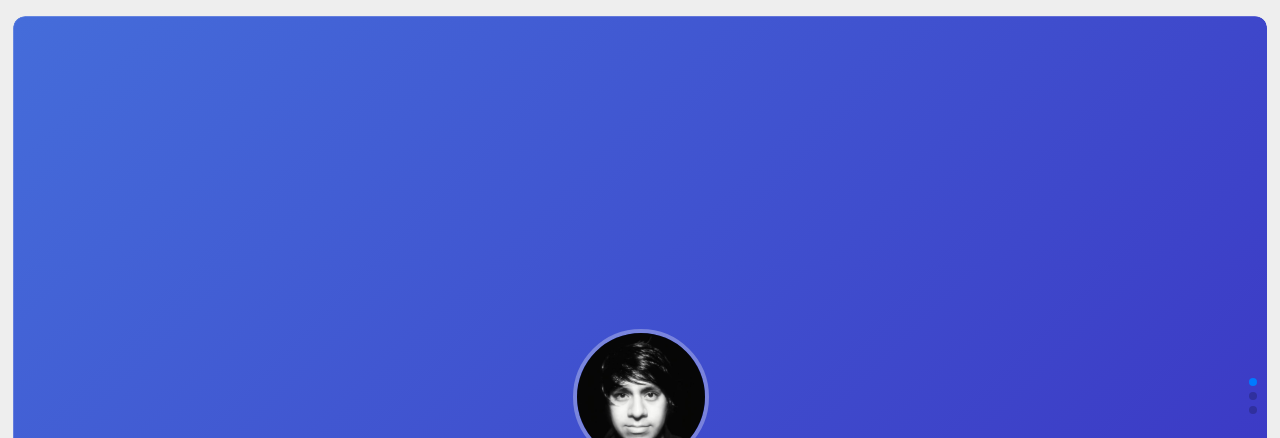
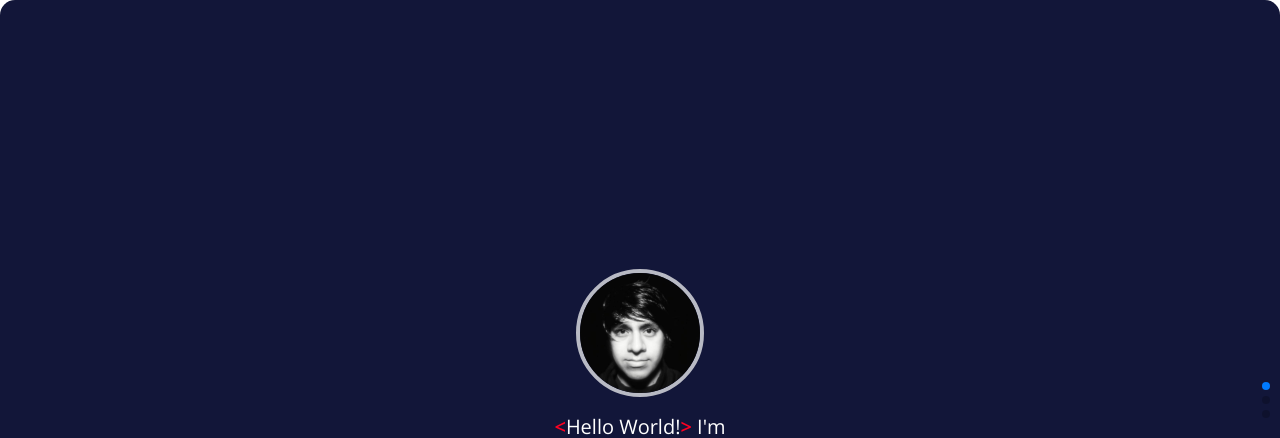
Before and after one commit to MONYARDIN/Portfolio-Web-Responsive, a plain HTML site: page index.html in a window 1280 px wide. Shown: the top 438 px of the page. Drawn offline with nearby package versions, Linux system fonts and the light colour scheme.

Commit message:
Contenido Home

```diff
--- a/css/styles.css
+++ b/css/styles.css
@@ -1,62 +1,106 @@
+/*===================== GOOGLE FONTS ====================*/
+@import url('https://fonts.googleapis.com/css2?family=Open+Sans:wght@400;600&family=Raleway:wght@500;600;700&display=swap');
+
+/*====================== VARIABLES CSS =====================*/
 :root {
-    --color-gradient-1: #3206B0;
-    --color-gradient-2: #487EE1;
-    --color-gradient-3: #5FFBF1;
-    --color4: #a99ee6;
-    --color5: #f4d5ed;
+    --first-color: #121639;
+    --second-color: #121c41;
+    --third-color: #ff0022;
+    --text-color: #FFF;
+    --title-color: #ff0022;
+
+
+    /*=============== FONT AND TYPOGRAPHY ===============*/
+    --body-font: 'Open Sans', sans-serif;
+    --title-font: 'Raleway', sans-serif;
+    --biggest-font-size: 2.5rem;
+    --h1-font-size: 1.5rem;
+    --h2-font-size: 1.25rem;
+    --h3-font-size: 1rem;
+    --normal-font-size: .938rem;
+    --small-font-size: .813rem;
+    --smaller-font-size: .75rem;
+
+    /*=============== FONT WEIGHT ===============*/
+    --font-medium: 500;
+    --font-semi-bold: 600;
+
+    /*=============== MARGENES BOTTOM ===============*/
+    --mb-0-25: .25rem;
+    --mb-0-5: .5rem;
+    --mb-0-75: .75rem;
+    --mb-1: 1rem;
+    --mb-1-25: 1.25rem;
+    --mb-1-5: 1.5rem;
+    --mb-2: 2rem;
+    --mb-2-5: 2.5rem;
 }
 
-html,
-body {
-    position: relative;
-    height: 100%;
+/*================== BASE =====================*/
+*{
+    box-sizing: border-box;
+    padding: 0;
+    margin: 0;
+}
+html{
+    scroll-behavior: smooth;
 }
 
 body {
-    font-size: 10px;
-    color: #000;
+    position: relative;
     margin: 0;
-    background: #eee;
-    /* background: linear-gradient(-45deg, var(--color-gradient-1), var(--color-gradient-2), var(--color-gradient-3)); */
-    background-size: 300% 300%;
-    animation: gradient 8s ease infinite;
     padding: 0;
+    font-family: var(--body-font);
+    font-size: var(--normal-font-size);
+    color: var(--text-color);
+
 }
 
-
-.swiper-container {
-    top: 2%;
-    width: 98%;
-    height: 95%;
-    border-radius: 12px;
+h1, h2, h3{
+    color: var(--text-color);
+    font-weight: var(--font-semi-bold);
+    font-family: var(--title-font);
+}
+ul{
+    list-style: none;
 }
 
-.main{
-    background: linear-gradient(-45deg, var(--color-gradient-1), var(--color-gradient-2), var(--color-gradient-3));
-	background-size: 400% 400%;
-	animation: gradient 15s ease infinite;
+a{
+    text-decoration: none;
 }
 
-@keyframes gradient {
-	0% {
-		background-position: 0% 50%;
-	}
-	50% {
-		background-position: 100% 50%;
-	}
-	100% {
-		background-position: 0% 50%;
-	}
+img, video{
+    max-width: 100%;
+    height: auto;
 }
+
+.highlighted__content{
+    color: var(--third-color);
+    font-weight: var(--font-semi-bold);
+}
+
+/*=============== PARTICLES ==============*/
+#particles-js {
+    width: 100%;
+    height: 100%;
+    position: fixed;
+    z-index: -100;
+    background-color: rgba(0, 0, 0, 0);
+}
+
+/*=============== SWIPER ================*/
+.swiper-container {
+    width: 100%;
+    height: 100vh;
+    border-radius: 15px;
+}
+
 .swiper-slide {
     box-shadow: 0 10px 10px 0 rgba( 31, 38, 135, 0.37 );
-    backdrop-filter: blur( 1.5px );
-    -webkit-backdrop-filter: blur( 1.5px );
+    /* backdrop-filter: blur( 1.5px );
+    -webkit-backdrop-filter: blur( 1.5px ); */
     border-radius: 12px;
-    border: 1px solid rgba( 255, 255, 255, 0.18 );
-    font-size: 18px;
-
-  /* Center slide text vertically */
+    /* Center slide text vertically */
     display: -webkit-box;
     display: -ms-flexbox;
     display: -webkit-flex;
@@ -71,9 +115,36 @@ body {
     align-items: center;
 }
 
+.main{
+    background: var(--first-color);
+}
+
+.main-content{
+    display: flex;
+    flex-direction: column;
+    align-items: center;
+}
+
 .profile__photo{
     width: 8rem;
     height: auto;
     border-radius: 50%;
-    border: 4px solid rgba(255, 255, 255, 0.3);
+    border: 4px solid rgba(255, 255, 255, 0.7);
+    margin-bottom: var(--mb-1);
 }
+
+.main__data-title{
+    font-size: var(--biggest-font-size);
+    text-align: center;
+    margin-bottom: var(--mb-0-25);
+}
+
+.main__data-subtitle{
+    font-size: var(--h2-font-size);
+    margin-bottom: var(--mb-0-25);
+}
+
+.main__data-information{
+    font-size: var(--normal-font-size);
+    text-align: center;
+}
--- a/index.html
+++ b/index.html
@@ -19,7 +19,16 @@
     <div class="swiper-container mySwiper">
         <div class="swiper-wrapper">
             <section class="main swiper-slide">
-                <img src="imgs/profile2.jpeg" alt="" class="profile__photo" id="profile-photo">
+                <!-- Particles -->
+                <div id="particles-js"></div>
+
+                <!-- Main Content-->
+                <div class="main-content">
+                    <img src="imgs/profile2.jpeg" alt="" class="profile__photo" id="profile-photo">
+                    <span class="main__data-subtitle"><span class="highlighted__content">&#60</span>Hello World!<span class= "highlighted__content">&#62</span> I'm</span>
+                    <h1 class="main__data-title">Roberto Monjardin</h1>
+                    <h2 class="main__data-information">A young <span class="highlighted__content">web developer</span><br> with crazy for mobile and web design</h2>
+                </div>
             </section>
 
             <section class="swiper-slide">Slide 2</section>
@@ -33,6 +42,8 @@
     <script src="https://unpkg.com/swiper/swiper-bundle.min.js"></script>
 
     <script src="js/main.js"></script>
+    <script src="js/particles.min.js"></script>
+<script src="js/app.js"></script>
 </body>
 
 </html>
--- /dev/null
+++ b/js/app.js
@@ -0,0 +1,112 @@
+particlesJS(
+    {
+        "particles": {
+          "number": {
+            "value": 60,
+            "density": {
+              "enable": true,
+              "value_area": 800
+            }
+          },
+          "color": {
+            "value": "#eee"
+          },
+          "shape": {
+            "type": "circle",
+            "stroke": {
+              "width": 0.1,
+              "color": "#fff"
+            },
+            "polygon": {
+              "nb_sides": 4
+            },
+            "image": {
+              "src": "img/github.svg",
+              "width": 100,
+              "height": 100
+            }
+          },
+          "opacity": {
+            "value": 1,
+            "random": false,
+            "anim": {
+              "enable": true,
+              "speed": 1,
+              "opacity_min": 0.1,
+              "sync": false
+            }
+          },
+          "size": {
+            "value": 2.5,
+            "random": true,
+            "anim": {
+              "enable": true,
+              "speed": 10,
+              "size_min": 0,
+              "sync": false
+            }
+          },
+          "line_linked": {
+            "enable": false,
+            "distance": 150,
+            "color": "#555",
+            "opacity": 0.5,
+            "width": 1.1
+          },
+          "move": {
+            "enable": true,
+            "speed": 5,
+            "direction": "false",
+            "random": true,
+            "straight": false,
+            "out_mode": "out",
+            "bounce": true,
+            "attract": {
+              "enable": false,
+              "rotateX": 2645.6299004281127,
+              "rotateY": 1200
+            }
+          }
+        },
+        "interactivity": {
+          "detect_on": "canvas",
+          "events": {
+            "onhover": {
+              "enable": false,
+              "mode": "repulse"
+            },
+            "onclick": {
+              "enable": true,
+              "mode": "repulse"
+            },
+            "resize": true
+          },
+          "modes": {
+            "grab": {
+              "distance": 400,
+              "line_linked": {
+                "opacity": 0.5
+              }
+            },
+            "bubble": {
+              "distance": 400,
+              "size": 40,
+              "duration": 2,
+              "opacity": 8,
+              "speed": 3
+            },
+            "repulse": {
+              "distance": 100,
+              "duration": 0.4
+            },
+            "push": {
+              "particles_nb": 4
+            },
+            "remove": {
+              "particles_nb": 2
+            }
+          }
+        },
+        "retina_detect": true
+      }
+)
```
Also changed, not shown: js/particlesjs-config.json (added, +110 -0 lines), js/particles.min.js (added).
